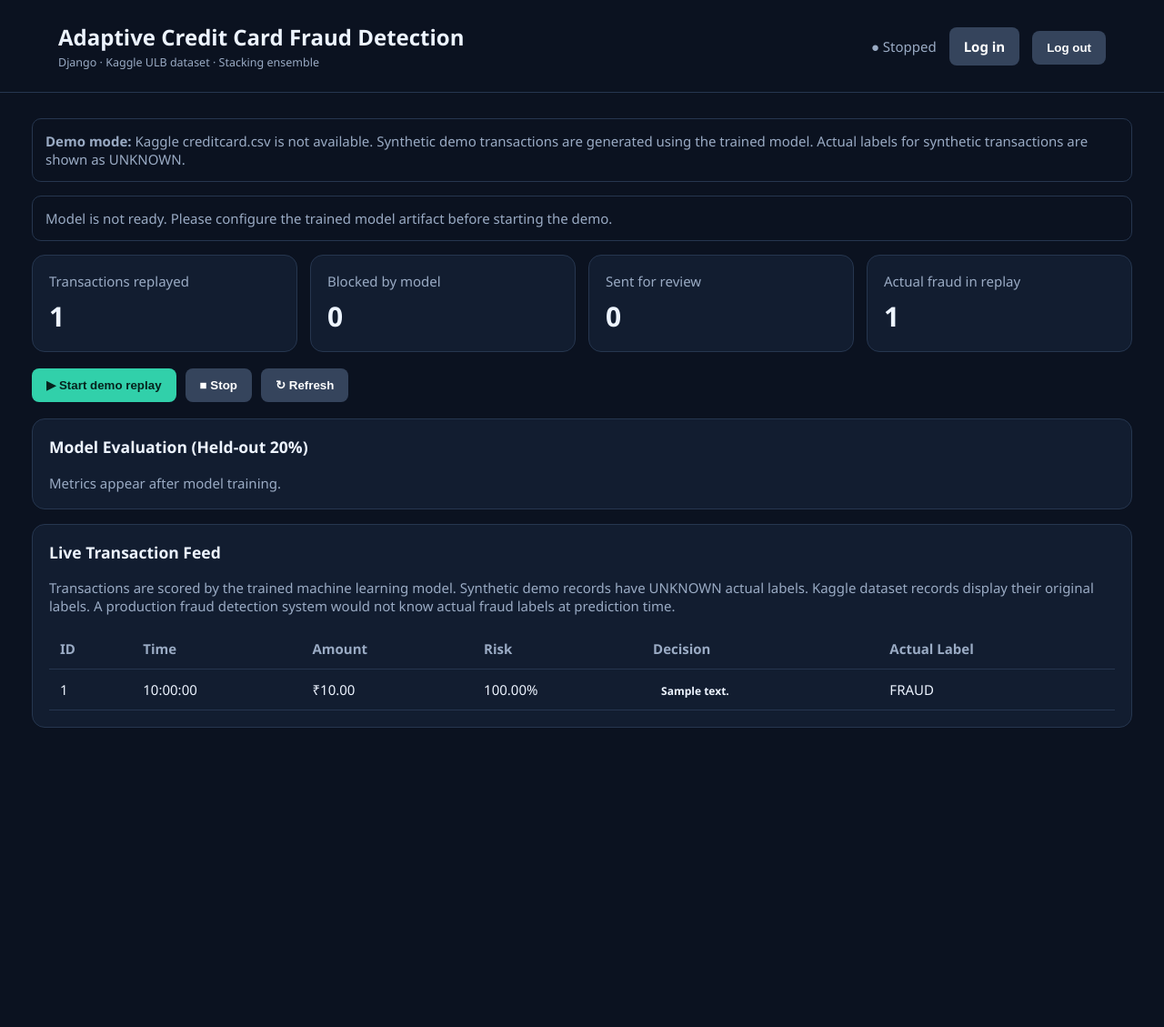
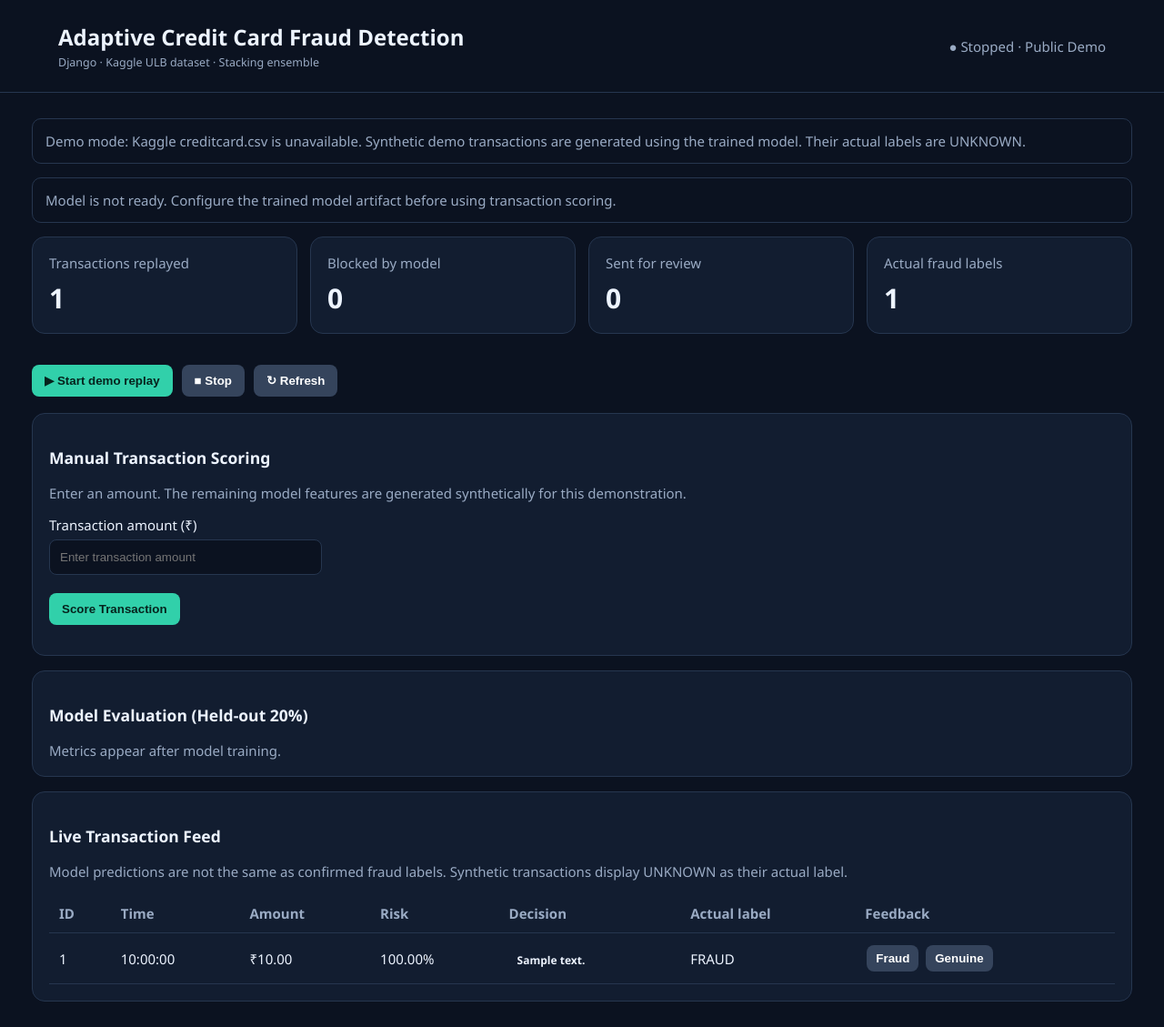
Before and after one commit to surendra-korigam/adaptive-credit-card-fraud-detection, a Django app: page / in a window 1280 px wide. Shown: the whole page at 91% size. Before the commit the page ends 800 px from the top, so only its background shows below. Run offline with Django 5.2, Linux system fonts and the light colour scheme; tables that the repository leaves empty hold one stand-in row (values such as "Sample post").

Commit message:
Update dashboard.html

```diff
--- a/templates/monitor/dashboard.html
+++ b/templates/monitor/dashboard.html
@@ -3,226 +3,57 @@
 <html lang="en">
 <head>
 <meta charset="UTF-8">
-<meta name="viewport" content="width=device-width, initial-scale=1.0">
-
+<meta name="viewport" content="width=device-width, initial-scale=1">
 <title>Adaptive Credit Card Fraud Detection</title>
 
 <style>
 :root {
-    --bg: #0b1220;
-    --panel: #121d30;
-    --muted: #9aabc4;
-    --line: #26364f;
-    --text: #edf4ff;
-    --green: #31d0aa;
-    --red: #ff637d;
-    --amber: #ffbd59;
+    --bg:#0b1220;
+    --panel:#121d30;
+    --muted:#9aabc4;
+    --line:#26364f;
+    --text:#edf4ff;
+    --green:#31d0aa;
 }
-
-* {
-    box-sizing: border-box;
-}
-
-body {
-    margin: 0;
-    background: var(--bg);
-    color: var(--text);
-    font: 15px Segoe UI, Arial, sans-serif;
-}
-
-header {
-    padding: 24px 5%;
-    border-bottom: 1px solid var(--line);
-    display: flex;
-    justify-content: space-between;
-    align-items: center;
-    flex-wrap: wrap;
-    gap: 15px;
-}
-
-h1 {
-    margin: 0;
-    font-size: 24px;
-}
-
-h3 {
-    margin-top: 0;
-}
-
-small,
-.muted {
-    color: var(--muted);
-}
-
-main {
-    max-width: 1250px;
-    margin: 28px auto;
-    padding: 0 20px;
-}
-
-.grid {
-    display: grid;
-    grid-template-columns: repeat(auto-fit, minmax(180px, 1fr));
-    gap: 14px;
-}
-
-.card {
-    background: var(--panel);
-    border: 1px solid var(--line);
-    border-radius: 14px;
-    padding: 18px;
-}
-
-.value {
-    font-size: 30px;
-    font-weight: 700;
-    margin-top: 8px;
-}
-
-.controls {
-    display: flex;
-    gap: 10px;
-    flex-wrap: wrap;
-    margin: 18px 0;
-}
-
-button {
-    border: 0;
-    border-radius: 8px;
-    padding: 11px 16px;
-    font-weight: 700;
-    cursor: pointer;
-    background: var(--green);
-    color: #06231d;
-}
-
-button.stop {
-    background: #35445c;
-    color: white;
-}
-
-button:hover,
-.login-link:hover {
-    opacity: 0.85;
-}
-
-.login-link {
-    display: inline-block;
-    margin-left: 10px;
-    padding: 11px 16px;
-    border-radius: 8px;
-    background: #35445c;
-    color: white;
-    text-decoration: none;
-    font-weight: 700;
-}
-
-.login-link:hover {
-    background: #465a78;
-}
-
-table {
-    width: 100%;
-    border-collapse: collapse;
-    min-width: 720px;
-}
-
-th,
-td {
-    text-align: left;
-    padding: 12px;
-    border-bottom: 1px solid var(--line);
-}
-
-th {
-    color: var(--muted);
-    font-weight: 600;
-}
-
-.tablewrap {
-    overflow-x: auto;
-}
-
-.pill {
-    padding: 5px 9px;
-    border-radius: 30px;
-    font-size: 12px;
-    font-weight: 700;
-}
-
-.BLOCK {
-    background: #542333;
-    color: #ff9aab;
-}
-
-.REVIEW {
-    background: #4d3b1d;
-    color: #ffd28a;
-}
-
-.APPROVE {
-    background: #164638;
-    color: #8df0ce;
-}
-
-.notice {
-    padding: 14px;
-    border: 1px solid var(--line);
-    border-radius: 10px;
-    margin: 15px 0;
-    color: var(--muted);
-}
-
-.metrics {
-    font-size: 14px;
-    line-height: 1.9;
-}
-
-@media (max-width: 600px) {
-    header {
-        padding: 18px 5%;
-    }
-
-    h1 {
-        font-size: 20px;
-    }
-}
+*{box-sizing:border-box}
+body{margin:0;background:var(--bg);color:var(--text);font:15px Segoe UI,Arial}
+header{padding:24px 5%;border-bottom:1px solid var(--line);display:flex;justify-content:space-between;align-items:center;flex-wrap:wrap;gap:12px}
+h1{margin:0;font-size:24px}
+small,.muted{color:var(--muted)}
+main{max-width:1250px;margin:28px auto;padding:0 20px}
+.grid{display:grid;grid-template-columns:repeat(auto-fit,minmax(180px,1fr));gap:14px}
+.card{background:var(--panel);border:1px solid var(--line);border-radius:14px;padding:18px;margin-bottom:16px}
+.value{font-size:30px;font-weight:700;margin-top:8px}
+.controls{display:flex;gap:10px;flex-wrap:wrap;margin:18px 0}
+button{border:0;border-radius:8px;padding:10px 14px;font-weight:700;cursor:pointer;background:var(--green);color:#06231d}
+button.stop{background:#35445c;color:white}
+button.feedback{background:#35445c;color:white;padding:7px 10px;margin:2px}
+input{padding:11px;border:1px solid var(--line);border-radius:8px;background:#0b1220;color:white;width:100%;max-width:300px}
+label{display:block;margin:12px 0 6px}
+table{width:100%;border-collapse:collapse;min-width:850px}
+th,td{text-align:left;padding:11px;border-bottom:1px solid var(--line)}
+th{color:var(--muted)}
+.tablewrap{overflow-x:auto}
+.pill{padding:5px 9px;border-radius:30px;font-size:12px;font-weight:700}
+.BLOCK{background:#542333;color:#ff9aab}
+.REVIEW{background:#4d3b1d;color:#ffd28a}
+.APPROVE{background:#164638;color:#8df0ce}
+.notice{padding:14px;border:1px solid var(--line);border-radius:10px;margin:15px 0;color:var(--muted)}
+.metrics{font-size:14px;line-height:1.9}
 </style>
 </head>
 
 <body>
 
 <header>
-
     <div>
         <h1>Adaptive Credit Card Fraud Detection</h1>
-        <small>
-            Django · Kaggle ULB dataset · Stacking ensemble
-        </small>
+        <small>Django · Kaggle ULB dataset · Stacking ensemble</small>
     </div>
-
     <div>
-
         <span id="status" class="muted">● Offline</span>
-
-        <a href="/accounts/login/" class="login-link">
-            Log in
-        </a>
-
-        <form method="post"
-              action="/accounts/logout/"
-              style="display:inline; margin-left:10px">
-
-            {% csrf_token %}
-
-            <button class="stop" type="submit">
-                Log out
-            </button>
-
-        </form>
-
+        <span class="muted"> · Public Demo</span>
     </div>
-
 </header>
 
 <main>
@@ -230,293 +61,250 @@ th {
 {% csrf_token %}
 
 {% if not dataset_exists %}
-
 <div class="notice">
-        <strong>Demo mode:</strong>
-        Kaggle creditcard.csv is not available.
-        Synthetic demo transactions are generated using the trained
-        model. Actual labels for synthetic transactions are shown
-        as UNKNOWN.
+    Demo mode: Kaggle creditcard.csv is unavailable.
+    Synthetic demo transactions are generated using the trained model.
+    Their actual labels are UNKNOWN.
 </div>
-
 {% endif %}
 
 {% if not model_ready %}
-
 <div class="notice">
-        Model is not ready. Please configure the trained model
-        artifact before starting the demo.
+    Model is not ready. Configure the trained model artifact before
+    using transaction scoring.
 </div>
-
 {% endif %}
 
-
-    <!-- Transaction statistics -->
-
 <div class="grid">
-
     <div class="card">
         <div class="muted">Transactions replayed</div>
         <div class="value" id="total">0</div>
     </div>
-
     <div class="card">
         <div class="muted">Blocked by model</div>
         <div class="value" id="blocked">0</div>
     </div>
-
     <div class="card">
         <div class="muted">Sent for review</div>
         <div class="value" id="review">0</div>
     </div>
+    <div class="card">
+        <div class="muted">Actual fraud labels</div>
+        <div class="value" id="fraud">0</div>
+    </div>
+</div>
+
+<div class="controls">
+    <button onclick="control('/api/stream/start/')">▶ Start demo replay</button>
+    <button class="stop" onclick="control('/api/stream/stop/')">■ Stop</button>
+    <button class="stop" onclick="loadAll()">↻ Refresh</button>
+</div>
 
 <div class="card">
-            <div class="muted">Actual fraud in replay</div>
-            <div class="value" id="fraud">0</div>
+    <h3>Manual Transaction Scoring</h3>
+    <p class="muted">
+        Enter an amount. The remaining model features are generated
+        synthetically for this demonstration.
+    </p>
+
+    <form id="scoreForm">
+        <label for="amount">Transaction amount (₹)</label>
+        <input id="amount" type="number" min="0" step="0.01"
+               placeholder="Enter transaction amount" required>
+        <br><br>
+        <button type="submit">Score Transaction</button>
+    </form>
+
+    <p id="scoreResult" class="muted"></p>
 </div>
 
-    </div>
-
-
-    <!-- Replay controls -->
-
-    <div class="controls">
-
-        <button onclick="control('/api/stream/start/')">
-            ▶ Start demo replay
-        </button>
-
-        <button class="stop"
-                onclick="control('/api/stream/stop/')">
-            ■ Stop
-        </button>
-
-        <button class="stop" onclick="loadAll()">
-            ↻ Refresh
-        </button>
-
-    </div>
-
-
-    <!-- Model evaluation -->
-
-    <div class="card" style="margin-bottom:16px">
-
+<div class="card">
     <h3>Model Evaluation (Held-out 20%)</h3>
 
     {% if metrics %}
-
     <div class="metrics">
-
-            Rows: {{ metrics.rows }}
-            · Train: {{ metrics.train_rows }}
-            · Test: {{ metrics.test_rows }}
-            · Fraud rows: {{ metrics.fraud_rows }}
-
+        Rows: {{metrics.rows}} · Train: {{metrics.train_rows}}
+        · Test: {{metrics.test_rows}} · Fraud rows: {{metrics.fraud_rows}}
         <br>
-
-            Accuracy: {{ metrics.accuracy|floatformat:4 }}
-            · Precision: {{ metrics.precision|floatformat:4 }}
-            · Recall: {{ metrics.recall|floatformat:4 }}
-            · F1: {{ metrics.f1|floatformat:4 }}
-            · PR-AUC: {{ metrics.pr_auc|floatformat:4 }}
-
+        Accuracy: {{metrics.accuracy|floatformat:4}}
+        · Precision: {{metrics.precision|floatformat:4}}
+        · Recall: {{metrics.recall|floatformat:4}}
+        · F1: {{metrics.f1|floatformat:4}}
+        · PR-AUC: {{metrics.pr_auc|floatformat:4}}
         <br>
-
-            Confusion matrix: {{ metrics.confusion_matrix }}
-
+        Confusion matrix: {{metrics.confusion_matrix}}
+    </div>
+    {% else %}
+    <div class="muted">Metrics appear after model training.</div>
+    {% endif %}
 </div>
 
-        {% else %}
-
-        <div class="muted">
-            Metrics appear after model training.
-        </div>
-
-        {% endif %}
-
-    </div>
-
-
-    <!-- Live transaction feed -->
-
 <div class="card">
-
     <h3>Live Transaction Feed</h3>
-
-        <div class="muted" style="margin-bottom:15px">
-
-            Transactions are scored by the trained machine learning
-            model. Synthetic demo records have UNKNOWN actual labels.
-            Kaggle dataset records display their original labels.
-
-            A production fraud detection system would not know actual
-            fraud labels at prediction time.
-
-        </div>
+    <p class="muted">
+        Model predictions are not the same as confirmed fraud labels.
+        Synthetic transactions display UNKNOWN as their actual label.
+    </p>
 
     <div class="tablewrap">
-
         <table>
-
             <thead>
-
                 <tr>
                     <th>ID</th>
                     <th>Time</th>
                     <th>Amount</th>
                     <th>Risk</th>
                     <th>Decision</th>
-                        <th>Actual Label</th>
+                    <th>Actual label</th>
+                    <th>Feedback</th>
                 </tr>
-
             </thead>
-
             <tbody id="rows">
-
-                    <tr>
-                        <td colspan="6">
-                            No transactions yet. Start demo replay.
-                        </td>
-                    </tr>
-
+                <tr><td colspan="7">No transactions yet.</td></tr>
             </tbody>
-
         </table>
-
     </div>
-
 </div>
 
 </main>
 
-
 <script>
+function csrfToken() {
+    return document.querySelector('[name=csrfmiddlewaretoken]').value;
+}
 
 async function control(url) {
+    try {
+        const response = await fetch(url, {
+            method: 'POST',
+            headers: {'X-CSRFToken': csrfToken()}
+        });
+        if (!response.ok) throw new Error('HTTP ' + response.status);
+        await loadAll();
+    } catch (error) {
+        alert('Replay control failed: ' + error.message);
+    }
+}
+
+document.getElementById('scoreForm').addEventListener('submit', async function(e) {
+    e.preventDefault();
+
+    const amount = Number(document.getElementById('amount').value);
+    if (!Number.isFinite(amount) || amount < 0) {
+        alert('Enter a valid transaction amount.');
+        return;
+    }
+
+    const payload = {
+        Time: Math.floor(Date.now() / 1000),
+        Amount: amount
+    };
+
+    for (let i = 1; i <= 28; i++) {
+        payload['V' + i] = (Math.random() * 2 - 1);
+    }
+
+    const result = document.getElementById('scoreResult');
+    result.textContent = 'Scoring transaction...';
 
     try {
-
-        const token = document.querySelector(
-            '[name=csrfmiddlewaretoken]'
-        ).value;
-
-        const response = await fetch(url, {
+        const response = await fetch('/api/score/', {
             method: 'POST',
             headers: {
-                'X-CSRFToken': token
+                'Content-Type': 'application/json',
+                'X-CSRFToken': csrfToken()
+            },
+            body: JSON.stringify(payload)
+        });
+
+        const data = await response.json();
+        if (!response.ok) throw new Error(data.error || 'Scoring failed');
+
+        result.textContent =
+            'Prediction: ' + data.decision +
+            ' | Risk: ' + data.risk + '%';
+
+        document.getElementById('amount').value = '';
+        await loadAll();
+
+    } catch (error) {
+        result.textContent = 'Error: ' + error.message;
     }
 });
 
-        if (!response.ok) {
-            throw new Error('HTTP ' + response.status);
+async function sendFeedback(id, label) {
+    if (!confirm('Submit this feedback for transaction #' + id + '?')) return;
+
+    try {
+        const response = await fetch('/api/feedback/', {
+            method: 'POST',
+            headers: {
+                'Content-Type': 'application/json',
+                'X-CSRFToken': csrfToken()
+            },
+            body: JSON.stringify({
+                transaction_id: id,
+                is_fraud: label
+            })
+        });
+
+        const data = await response.json();
+        if (!response.ok) throw new Error(data.error || 'Feedback failed');
+
+        alert('Feedback saved.');
+    } catch (error) {
+        alert('Could not save feedback: ' + error.message);
+    }
 }
 
-        await loadAll();
-
-    } catch (error) {
-
-        console.error('Replay control failed:', error);
-
-        document.getElementById('status').textContent =
-            '● Replay error';
-
-        alert(
-            'Could not start or stop replay. ' + error.message
-        );
-
-    }
-
-}
-
-
 async function loadAll() {
-
     try {
-
         const statsResponse = await fetch('/api/stats/');
-
-        if (!statsResponse.ok) {
-            throw new Error('Statistics request failed');
-        }
+        if (!statsResponse.ok) throw new Error('Stats request failed');
 
         const s = await statsResponse.json();
 
         document.getElementById('total').textContent = s.total;
+        document.getElementById('blocked').textContent = s.blocked;
+        document.getElementById('review').textContent = s.review;
+        document.getElementById('fraud').textContent = s.actual_fraud;
+        document.getElementById('status').textContent =
+            s.streaming ? '● Replaying demo' : '● Stopped';
 
-        document.getElementById('blocked').textContent =
-            s.blocked;
-
-        document.getElementById('review').textContent =
-            s.review;
-
-        document.getElementById('fraud').textContent =
-            s.actual_fraud;
-
-        document.getElementById('status').textContent =
-            s.streaming
-                ? '● Replaying demo'
-                : '● Stopped';
-
-
-        const transactionResponse = await fetch(
-            '/api/transactions/'
-        );
-
-        if (!transactionResponse.ok) {
-            throw new Error('Transaction request failed');
-        }
+        const transactionResponse = await fetch('/api/transactions/');
+        if (!transactionResponse.ok) throw new Error('Feed request failed');
 
         const d = await transactionResponse.json();
 
-        const rows = document.getElementById('rows');
-
-        rows.innerHTML = d.transactions.map(t => `
-
+        document.getElementById('rows').innerHTML =
+            d.transactions.map(t => `
                 <tr>
-
                     <td>${t.id}</td>
-
                     <td>${t.time}</td>
-
                     <td>₹${Number(t.amount).toFixed(2)}</td>
-
                     <td>${Number(t.risk).toFixed(2)}%</td>
-
+                    <td><span class="pill ${t.decision}">${t.decision}</span></td>
+                    <td>${t.actual}</td>
                     <td>
-                    <span class="pill ${t.decision}">
-                        ${t.decision}
-                    </span>
+                        <button class="feedback"
+                            onclick="sendFeedback(${t.id},1)">Fraud</button>
+                        <button class="feedback"
+                            onclick="sendFeedback(${t.id},0)">Genuine</button>
                     </td>
-
-                <td>${t.actual}</td>
-
                 </tr>
-
             `).join('') ||
-
-        '<tr><td colspan="6">No transactions yet</td></tr>';
+            '<tr><td colspan="7">No transactions yet.</td></tr>';
 
     } catch (error) {
-
-        console.error('Dashboard update failed:', error);
-
-        document.getElementById('status').textContent =
-            '● Server unavailable';
-
+        document.getElementById('status').textContent = '● Server unavailable';
+        console.error(error);
+    }
 }
 
-}
-
-
-document.addEventListener('DOMContentLoaded', function () {
-
+document.addEventListener('DOMContentLoaded', () => {
     loadAll();
-
     setInterval(loadAll, 2000);
-
 });
-
 </script>
 
 </body>
```
Lines whose indentation alone changed are shown as unchanged.
